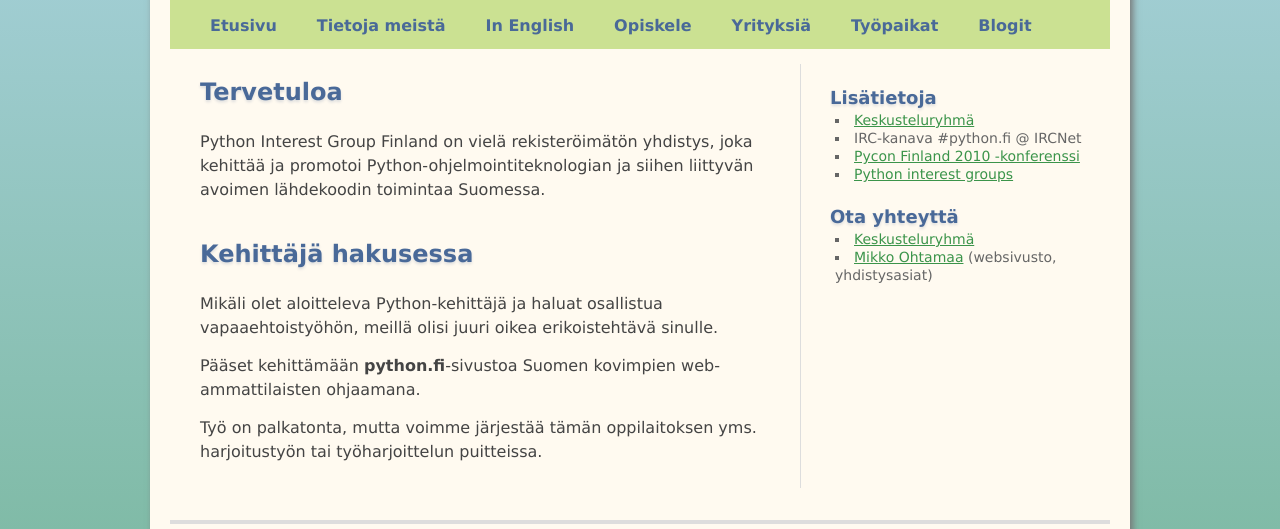
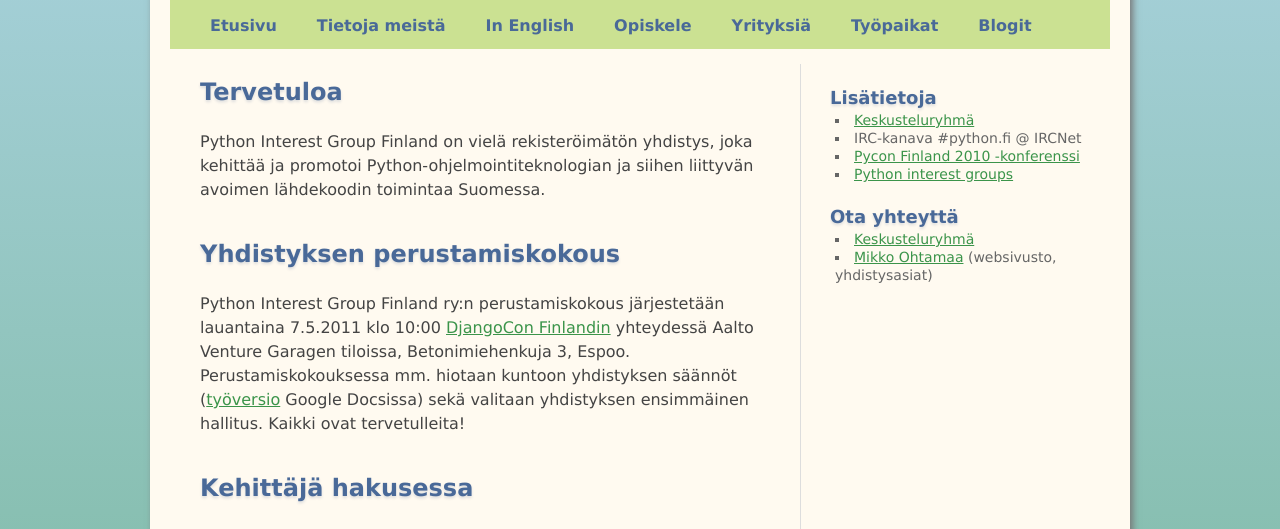
Before and after one commit to python-finland/python.fi, a Python web app: template src/templates/main.html in a window 1280 px wide. Shown: the part 312-841 px from the top of the page. Run offline with Jinja, Linux system fonts and the light colour scheme; the template is opened without the code that fills it, so the values that code supplies are empty.

Commit message:
Add info about the perustamiskokous on the front page

```diff
--- a/src/main.py
+++ b/src/main.py
@@ -35,8 +35,6 @@ class MainPage(PigPage):
     """Index page of the site"""
 
     def get(self):
-
-        logging.debug("Loading main page")
         self.render_page("main.html")
 
 
--- a/src/templates/main.html
+++ b/src/templates/main.html
@@ -9,6 +9,21 @@
             joka kehittää ja promotoi Python-ohjelmointiteknologian ja siihen
 			liittyvän avoimen lähdekoodin toimintaa Suomessa.
         </p>
+    </article>
+
+    <article>
+      <h2>Yhdistyksen perustamiskokous</h2>
+      <p>
+        Python Interest Group Finland ry:n perustamiskokous
+        järjestetään lauantaina 7.5.2011 klo
+        10:00 <a href="http://djangocon.fi">DjangoCon Finlandin</a>
+        yhteydessä Aalto Venture Garagen tiloissa, Betonimiehenkuja 3,
+        Espoo. Perustamiskokouksessa mm. hiotaan kuntoon yhdistyksen
+        säännöt
+        (<a href="https://docs.google.com/document/edit?id=1DoW3XqrDDDDaZCL7R8mFMjHIWyQK4nbQaPNNvzcJEyU&hl=en&authkey=CN-u_Y8K&pli=1">työversio</a>
+        Google Docsissa) sekä valitaan yhdistyksen ensimmäinen
+        hallitus. Kaikki ovat tervetulleita!
+      </p>
     </article>
 
     <article>
```
